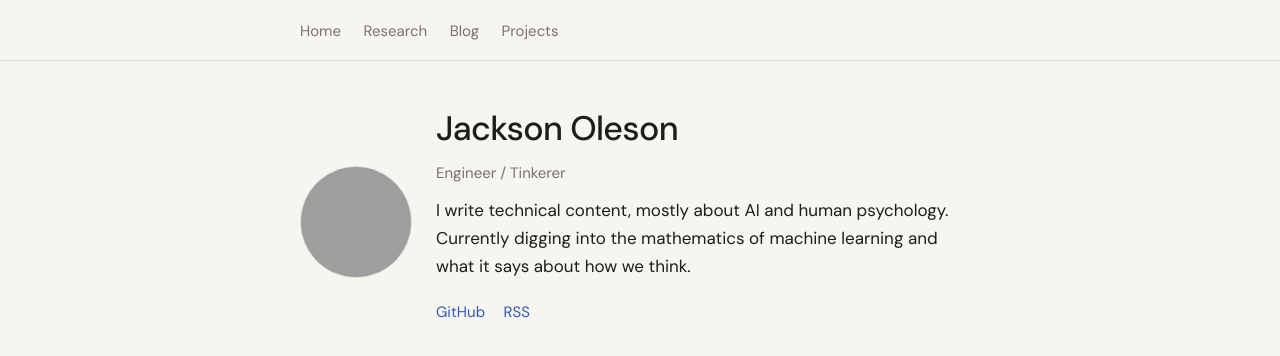
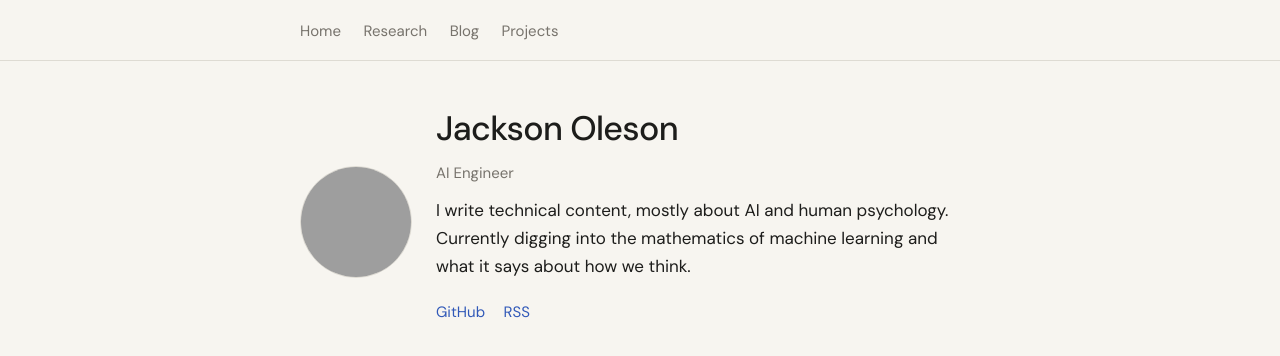
Before and after one commit to jacksonoleson/jacksonoleson.github.io, a Jekyll site: the page built from index.html, in a window 1280 px wide. Shown: the top 356 px of the page. Built offline with Jekyll 4.4.1, drawn with Linux system fonts in a browser that asks for light colours; grey boxes are pictures that could not be loaded.

Commit message:
change role title

```diff
--- a/CNAME
+++ /dev/null
@@ -1 +0,0 @@
-jacksonoleson.dev
--- a/_config.yml
+++ b/_config.yml
@@ -5,7 +5,7 @@ description: "I write technical content, mostly about AI and human psychology."
 # Shown on the home page. Edit these freely.
 author:
   name: Jackson Oleson
-  role: "Engineer / Tinkerer"
+  role: "AI Engineer"
   bio: >-
     I write technical content, mostly about AI and human psychology.
     Currently digging into the mathematics of machine learning and what it
@@ -17,7 +17,7 @@ author:
   linkedin: ""
   twitter: ""
 
-url: "https://jacksonoleson.dev"
+url: "https://jacksonoleson.github.io"
 baseurl: ""
 
 markdown: kramdown
```
Also changed, not shown: README.md.
